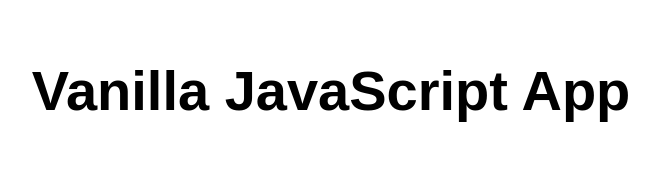
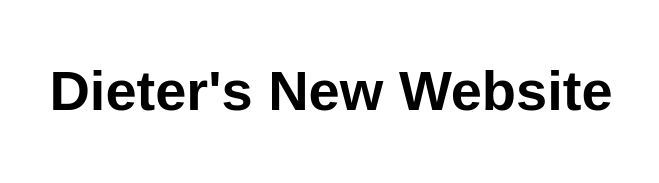
Before and after one commit to stevenoyes2015-del/hugo-site, a website: page src/index.html in a window 1280 px wide. Shown: the whole page, without its empty margins (309-968 px from the left). Drawn offline with Linux system fonts and the light colour scheme.

Commit message:
Update index.html

```diff
--- a/src/index.html
+++ b/src/index.html
@@ -5,12 +5,12 @@
   <meta charset="UTF-8">
   <meta name="viewport" content="width=device-width, initial-scale=1.0">
   <link rel="stylesheet" href="styles.css">
-  <title>Vanilla JavaScript App</title>
+  <title>Dieter's New Website</title>
 </head>
 
 <body>
   <main>
-    <h1>Vanilla JavaScript App</h1>
+    <h1>Dieter's New Website</h1>
   </main>
 </body>
 
```
